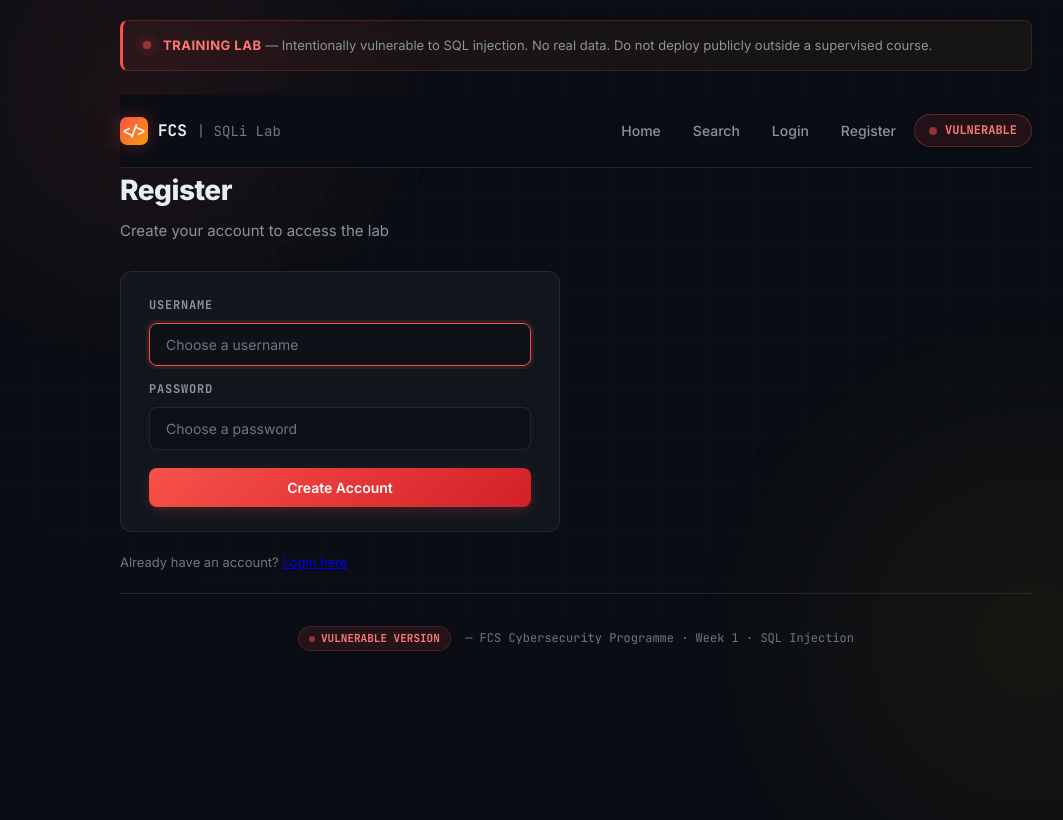
After one commit to mdmrabaa/sqli-lab, a Flask app: page /register in a window 1280 px wide. The commit adds this page. Shown: the whole page, without its empty margins (64-1127 px from the left). Run offline with Flask 3, Linux system fonts and the light colour scheme.

Commit message:
Add user registration, mode toggle button, and remove seed admin hint
- Add /register route and register.html template for student self-registration
- Remove seed admin credentials from login page
- Add visible VULNERABLE/HARDENED toggle button in navigation bar
- Add /toggle-mode route to switch between modes without restarting
- Add SECURE_MODE context processor for template access
- Update README with GitHub manual switch instructions
- Update both app/ and secure_version/ with all changes

```diff
--- a/app/app.py
+++ b/app/app.py
@@ -34,7 +34,7 @@ def init_db():
 
         CREATE TABLE users (
             id INTEGER PRIMARY KEY AUTOINCREMENT,
-            username TEXT NOT NULL,
+            username TEXT NOT NULL UNIQUE,
             password TEXT NOT NULL,
             role TEXT NOT NULL DEFAULT 'user'
         );
@@ -46,13 +46,9 @@ def init_db():
         );
         """
     )
-    db.executemany(
+    db.execute(
         "INSERT INTO users (username, password, role) VALUES (?, ?, ?)",
-        [
-            ("admin", "admin123", "admin"),
-            ("alice", "alice123", "user"),
-            ("bob", "bob123", "user"),
-        ],
+        ("admin", "admin123", "admin"),
     )
     db.executemany(
         "INSERT INTO products (name, category) VALUES (?, ?)",
@@ -72,6 +68,11 @@ if not os.path.exists(DB_PATH):
     init_db()
 
 
+@app.context_processor
+def inject_mode():
+    return {"SECURE_MODE": SECURE_MODE}
+
+
 # ---------------------------------------------------------------------------
 # Public pages
 # ---------------------------------------------------------------------------
@@ -79,6 +80,30 @@ if not os.path.exists(DB_PATH):
 @app.route("/")
 def index():
     return render_template("index.html", user=session.get("username"), role=session.get("role"))
+
+
+@app.route("/register", methods=["GET", "POST"])
+def register():
+    error = None
+    if request.method == "POST":
+        username = request.form.get("username", "").strip()
+        password = request.form.get("password", "").strip()
+
+        if not username or not password:
+            error = "Username and password are required"
+        else:
+            db = get_db()
+            try:
+                db.execute(
+                    "INSERT INTO users (username, password, role) VALUES (?, ?, ?)",
+                    (username, password, "user"),
+                )
+                db.commit()
+                return redirect(url_for("login"))
+            except sqlite3.IntegrityError:
+                error = "Username already exists"
+
+    return render_template("register.html", error=error)
 
 
 @app.route("/login", methods=["GET", "POST"])
@@ -150,6 +175,13 @@ def search():
 @app.route("/reset")
 def reset():
     init_db()
+    return redirect(url_for("index"))
+
+
+@app.route("/toggle-mode")
+def toggle_mode():
+    global SECURE_MODE
+    SECURE_MODE = not SECURE_MODE
     return redirect(url_for("index"))
 
 
--- a/app/templates/base.html
+++ b/app/templates/base.html
@@ -1,5 +1,5 @@
 <!doctype html>
-<html lang="">
+<html lang="en">
 <head>
   <meta charset="utf-8">
   <meta name="viewport" content="width=device-width, initial-scale=1">
@@ -9,7 +9,6 @@
   <link href="https://fonts.googleapis.com/css2?family=JetBrains+Mono:wght@400;500;700&family=Inter:wght@400;500;600;700;800&display=swap" rel="stylesheet">
   <style>
     :root {
-      /* Color ramps */
       --primary-50:  #fff1f0;
       --primary-100: #ffa39e;
       --primary-300: #ff7875;
@@ -23,8 +22,6 @@
       --warning-500: #d29922;
       --error-500:   #f85149;
       --info-500:    #58a6ff;
-
-      /* Neutrals */
       --bg:           #0a0e14;
       --bg-elevated:  #0d1117;
       --surface:      rgba(22, 27, 34, 0.72);
@@ -34,8 +31,6 @@
       --text:         #e6edf3;
       --text-muted:   #8b949e;
       --text-dim:     #6e7681;
-
-      /* Spacing */
       --radius: 12px;
       --radius-sm: 8px;
       --gap: 16px;
@@ -51,290 +46,77 @@
       overflow-x: hidden;
       position: relative;
     }
-
-    /* Animated background grid + glow */
-    .bg-glow {
-      position: fixed; top: 0; left: 0; width: 100%; height: 100%;
-      pointer-events: none; z-index: 0;
-    }
-    .bg-glow::before {
-      content: ''; position: absolute; top: -30%; left: -10%;
-      width: 600px; height: 600px; border-radius: 50%;
-      background: radial-gradient(circle, rgba(248,81,73,0.08) 0%, transparent 70%);
-      animation: float-glow 12s ease-in-out infinite;
-    }
-    .bg-glow::after {
-      content: ''; position: absolute; bottom: -20%; right: -10%;
-      width: 700px; height: 700px; border-radius: 50%;
-      background: radial-gradient(circle, rgba(245,158,11,0.06) 0%, transparent 70%);
-      animation: float-glow 14s ease-in-out infinite reverse;
-    }
-    @keyframes float-glow {
-      0%,100% { transform: translate(0,0); }
-      50% { transform: translate(40px, 30px); }
-    }
-    .bg-grid {
-      position: fixed; inset: 0; pointer-events: none; z-index: 0;
-      background-image:
-        linear-gradient(rgba(139,148,158,0.03) 1px, transparent 1px),
-        linear-gradient(90deg, rgba(139,148,158,0.03) 1px, transparent 1px);
-      background-size: 48px 48px;
-      mask-image: radial-gradient(ellipse 80% 60% at 50% 30%, black 30%, transparent 100%);
-    }
-
-    /* Container */
+    .bg-glow { position: fixed; top: 0; left: 0; width: 100%; height: 100%; pointer-events: none; z-index: 0; }
+    .bg-glow::before { content: ''; position: absolute; top: -30%; left: -10%; width: 600px; height: 600px; border-radius: 50%; background: radial-gradient(circle, rgba(248,81,73,0.08) 0%, transparent 70%); animation: float-glow 12s ease-in-out infinite; }
+    .bg-glow::after { content: ''; position: absolute; bottom: -20%; right: -10%; width: 700px; height: 700px; border-radius: 50%; background: radial-gradient(circle, rgba(245,158,11,0.06) 0%, transparent 70%); animation: float-glow 14s ease-in-out infinite reverse; }
+    @keyframes float-glow { 0%,100% { transform: translate(0,0); } 50% { transform: translate(40px, 30px); } }
+    .bg-grid { position: fixed; inset: 0; pointer-events: none; z-index: 0; background-image: linear-gradient(rgba(139,148,158,0.03) 1px, transparent 1px), linear-gradient(90deg, rgba(139,148,158,0.03) 1px, transparent 1px); background-size: 48px 48px; mask-image: radial-gradient(ellipse 80% 60% at 50% 30%, black 30%, transparent 100%); }
     .container { max-width: 960px; margin: 0 auto; padding: 0 24px; position: relative; z-index: 1; }
-
-    /* Banner */
-    .banner {
-      display: flex; align-items: center; gap: 12px;
-      background: linear-gradient(135deg, rgba(248,81,73,0.08), rgba(245,158,11,0.05));
-      border: 1px solid rgba(248,81,73,0.2);
-      border-left: 3px solid var(--primary-500);
-      padding: 14px 20px;
-      border-radius: var(--radius-sm);
-      margin: 20px 0 24px;
-      font-size: 13px;
-      color: var(--text-muted);
-      backdrop-filter: blur(8px);
-    }
-    .banner-dot {
-      width: 8px; height: 8px; border-radius: 50%;
-      background: var(--primary-500); flex-shrink: 0;
-      box-shadow: 0 0 12px var(--primary-500);
-      animation: pulse-dot 2s ease-in-out infinite;
-    }
-    @keyframes pulse-dot {
-      0%,100% { opacity: 1; }
-      50% { opacity: 0.3; }
-    }
+    .banner { display: flex; align-items: center; gap: 12px; background: linear-gradient(135deg, rgba(248,81,73,0.08), rgba(245,158,11,0.05)); border: 1px solid rgba(248,81,73,0.2); border-left: 3px solid var(--primary-500); padding: 14px 20px; border-radius: var(--radius-sm); margin: 20px 0 24px; font-size: 13px; color: var(--text-muted); backdrop-filter: blur(8px); }
+    .banner-dot { width: 8px; height: 8px; border-radius: 50%; background: var(--primary-500); flex-shrink: 0; box-shadow: 0 0 12px var(--primary-500); animation: pulse-dot 2s ease-in-out infinite; }
+    @keyframes pulse-dot { 0%,100% { opacity: 1; } 50% { opacity: 0.3; } }
     .banner strong { color: var(--primary-300); letter-spacing: 0.5px; }
-
-    /* Navigation */
-    nav {
-      display: flex; align-items: center; gap: 6px;
-      padding: 16px 0; border-bottom: 1px solid var(--border);
-      flex-wrap: wrap; position: sticky; top: 0; z-index: 100;
-      background: rgba(10,14,20,0.85);
-      backdrop-filter: blur(12px);
-      -webkit-backdrop-filter: blur(12px);
-    }
-    nav .brand {
-      font-family: 'JetBrains Mono', monospace;
-      color: var(--text); font-weight: 700; font-size: 16px;
-      margin-right: auto; padding: 6px 0;
-      display: flex; align-items: center; gap: 10px;
-      text-decoration: none;
-    }
-    nav .brand .logo {
-      width: 28px; height: 28px; border-radius: 7px;
-      background: linear-gradient(135deg, var(--primary-500), var(--accent-500));
-      display: flex; align-items: center; justify-content: center;
-      font-size: 14px; font-weight: 800; color: #fff;
-      box-shadow: 0 0 20px rgba(248,81,73,0.3);
-    }
+    nav { display: flex; align-items: center; gap: 6px; padding: 16px 0; border-bottom: 1px solid var(--border); flex-wrap: wrap; position: sticky; top: 0; z-index: 100; background: rgba(10,14,20,0.85); backdrop-filter: blur(12px); -webkit-backdrop-filter: blur(12px); }
+    nav .brand { font-family: 'JetBrains Mono', monospace; color: var(--text); font-weight: 700; font-size: 16px; margin-right: auto; padding: 6px 0; display: flex; align-items: center; gap: 10px; text-decoration: none; }
+    nav .brand .logo { width: 28px; height: 28px; border-radius: 7px; background: linear-gradient(135deg, var(--primary-500), var(--accent-500)); display: flex; align-items: center; justify-content: center; font-size: 14px; font-weight: 800; color: #fff; box-shadow: 0 0 20px rgba(248,81,73,0.3); }
     nav .brand span { color: var(--text-dim); font-weight: 400; font-size: 14px; }
     nav .nav-links { display: flex; gap: 4px; align-items: center; flex-wrap: wrap; }
-    nav a.nav-link {
-      color: var(--text-muted); text-decoration: none;
-      padding: 7px 14px; border-radius: var(--radius-sm);
-      font-size: 14px; font-weight: 500;
-      transition: all 0.2s ease;
-    }
-    nav a.nav-link:hover {
-      color: var(--text); background: var(--surface);
-      transform: translateY(-1px);
-    }
-    nav .logout-link {
-      color: var(--primary-300);
-      font-family: 'JetBrains Mono', monospace; font-size: 13px;
-    }
-
-    /* Cards */
-    .card {
-      background: var(--surface);
-      border: 1px solid var(--border);
-      border-radius: var(--radius);
-      padding: 24px 28px;
-      margin-bottom: var(--gap);
-      backdrop-filter: blur(8px);
-      -webkit-backdrop-filter: blur(8px);
-      transition: border-color 0.2s, transform 0.2s;
-    }
+    nav a.nav-link { color: var(--text-muted); text-decoration: none; padding: 7px 14px; border-radius: var(--radius-sm); font-size: 14px; font-weight: 500; transition: all 0.2s ease; }
+    nav a.nav-link:hover { color: var(--text); background: var(--surface); transform: translateY(-1px); }
+    nav .logout-link { color: var(--primary-300); font-family: 'JetBrains Mono', monospace; font-size: 13px; }
+    .card { background: var(--surface); border: 1px solid var(--border); border-radius: var(--radius); padding: 24px 28px; margin-bottom: var(--gap); backdrop-filter: blur(8px); -webkit-backdrop-filter: blur(8px); transition: border-color 0.2s, transform 0.2s; }
     .card:hover { border-color: var(--border-bright); }
     .card h3 { margin-bottom: 8px; font-size: 16px; font-weight: 600; }
     .card h3 a { color: var(--text); text-decoration: none; transition: color 0.2s; }
     .card h3 a:hover { color: var(--primary-300); }
     .card p { color: var(--text-muted); font-size: 14px; }
-
-    /* Tables */
     table { width: 100%; border-collapse: collapse; margin: 12px 0; font-size: 14px; }
     th, td { padding: 12px 16px; text-align: left; border-bottom: 1px solid var(--border); }
-    th {
-      color: var(--text-dim); font-weight: 600; font-size: 11px;
-      text-transform: uppercase; letter-spacing: 1px;
-      font-family: 'JetBrains Mono', monospace;
-    }
+    th { color: var(--text-dim); font-weight: 600; font-size: 11px; text-transform: uppercase; letter-spacing: 1px; font-family: 'JetBrains Mono', monospace; }
     tr { transition: background 0.15s; }
     tr:hover td { background: rgba(248,81,73,0.04); }
     td { font-family: 'JetBrains Mono', monospace; font-size: 13px; }
-
-    /* Forms */
-    input, select {
-      width: 100%; padding: 12px 16px;
-      background: rgba(10,14,20,0.6);
-      border: 1px solid var(--border);
-      border-radius: var(--radius-sm);
-      color: var(--text); font-size: 14px;
-      font-family: 'Inter', sans-serif;
-      margin: 4px 0 14px;
-      transition: all 0.2s ease;
-    }
+    input, select { width: 100%; padding: 12px 16px; background: rgba(10,14,20,0.6); border: 1px solid var(--border); border-radius: var(--radius-sm); color: var(--text); font-size: 14px; font-family: 'Inter', sans-serif; margin: 4px 0 14px; transition: all 0.2s ease; }
     input::placeholder { color: var(--text-dim); }
-    input:focus, select:focus {
-      outline: none;
-      border-color: var(--primary-500);
-      box-shadow: 0 0 0 3px rgba(248,81,73,0.12);
-    }
-    label {
-      display: block; font-size: 12px; font-weight: 600;
-      color: var(--text-muted); margin-bottom: 4px;
-      text-transform: uppercase; letter-spacing: 0.8px;
-      font-family: 'JetBrains Mono', monospace;
-    }
-
-    /* Buttons */
-    button, .btn {
-      display: inline-flex; align-items: center; justify-content: center;
-      padding: 11px 22px;
-      background: linear-gradient(135deg, var(--primary-500), var(--primary-700));
-      color: #fff; border: none; border-radius: var(--radius-sm);
-      font-size: 14px; font-weight: 600;
-      font-family: 'Inter', sans-serif;
-      cursor: pointer; text-decoration: none;
-      transition: all 0.2s ease;
-      box-shadow: 0 4px 12px rgba(248,81,73,0.2);
-    }
-    button:hover, .btn:hover {
-      transform: translateY(-1px);
-      box-shadow: 0 6px 20px rgba(248,81,73,0.3);
-    }
+    input:focus, select:focus { outline: none; border-color: var(--primary-500); box-shadow: 0 0 0 3px rgba(248,81,73,0.12); }
+    label { display: block; font-size: 12px; font-weight: 600; color: var(--text-muted); margin-bottom: 4px; text-transform: uppercase; letter-spacing: 0.8px; font-family: 'JetBrains Mono', monospace; }
+    button, .btn { display: inline-flex; align-items: center; justify-content: center; padding: 11px 22px; background: linear-gradient(135deg, var(--primary-500), var(--primary-700)); color: #fff; border: none; border-radius: var(--radius-sm); font-size: 14px; font-weight: 600; font-family: 'Inter', sans-serif; cursor: pointer; text-decoration: none; transition: all 0.2s ease; box-shadow: 0 4px 12px rgba(248,81,73,0.2); }
+    button:hover, .btn:hover { transform: translateY(-1px); box-shadow: 0 6px 20px rgba(248,81,73,0.3); }
     button:active, .btn:active { transform: translateY(0); }
-    button.danger, .btn.danger {
-      background: linear-gradient(135deg, var(--error-500), #c5283f);
-      box-shadow: 0 4px 12px rgba(248,81,73,0.15);
-    }
+    button.danger, .btn.danger { background: linear-gradient(135deg, var(--error-500), #c5283f); box-shadow: 0 4px 12px rgba(248,81,73,0.15); }
     button.small { padding: 6px 14px; font-size: 12px; }
-    button.ghost {
-      background: transparent; border: 1px solid var(--border);
-      box-shadow: none; color: var(--text-muted);
-    }
+    button.ghost { background: transparent; border: 1px solid var(--border); box-shadow: none; color: var(--text-muted); }
     button.ghost:hover { color: var(--text); border-color: var(--border-bright); box-shadow: none; }
-
-    /* Alerts */
-    .error {
-      color: var(--primary-300); font-size: 14px; margin: 12px 0;
-      padding: 12px 16px;
-      background: rgba(248,81,73,0.08);
-      border: 1px solid rgba(248,81,73,0.2);
-      border-radius: var(--radius-sm);
-      font-family: 'JetBrains Mono', monospace; font-size: 13px;
-    }
+    .error { color: var(--primary-300); font-size: 14px; margin: 12px 0; padding: 12px 16px; background: rgba(248,81,73,0.08); border: 1px solid rgba(248,81,73,0.2); border-radius: var(--radius-sm); font-family: 'JetBrains Mono', monospace; font-size: 13px; }
     .success { color: var(--success-500); font-size: 14px; margin: 12px 0; }
-
-    /* Stats */
     .stats { display: grid; grid-template-columns: repeat(auto-fit, minmax(200px, 1fr)); gap: 14px; margin-bottom: 24px; }
-    .stat {
-      background: var(--surface);
-      border: 1px solid var(--border);
-      border-radius: var(--radius);
-      padding: 20px 24px;
-      backdrop-filter: blur(8px);
-      position: relative; overflow: hidden;
-    }
-    .stat::before {
-      content: ''; position: absolute; top: 0; left: 0; right: 0; height: 2px;
-      background: linear-gradient(90deg, var(--primary-500), var(--accent-500));
-      opacity: 0.6;
-    }
-    .stat .value {
-      font-size: 32px; font-weight: 800; font-family: 'JetBrains Mono', monospace;
-      background: linear-gradient(135deg, var(--primary-300), var(--accent-500));
-      -webkit-background-clip: text; -webkit-text-fill-color: transparent;
-    }
-    .stat .label {
-      font-size: 11px; color: var(--text-dim);
-      text-transform: uppercase; letter-spacing: 1.5px;
-      font-family: 'JetBrains Mono', monospace; margin-top: 4px;
-    }
-
-    /* Badges */
-    .badge {
-      display: inline-block; padding: 3px 12px;
-      border-radius: 20px; font-size: 11px; font-weight: 700;
-      font-family: 'JetBrains Mono', monospace; letter-spacing: 0.5px;
-      text-transform: uppercase;
-    }
-    .badge.admin {
-      background: rgba(245,158,11,0.12);
-      color: var(--accent-500);
-      border: 1px solid rgba(245,158,11,0.25);
-    }
-    .badge.user {
-      background: rgba(63,185,80,0.12);
-      color: var(--success-500);
-      border: 1px solid rgba(63,185,80,0.25);
-    }
-
-    /* Typography */
+    .stat { background: var(--surface); border: 1px solid var(--border); border-radius: var(--radius); padding: 20px 24px; backdrop-filter: blur(8px); position: relative; overflow: hidden; }
+    .stat::before { content: ''; position: absolute; top: 0; left: 0; right: 0; height: 2px; background: linear-gradient(90deg, var(--primary-500), var(--accent-500)); opacity: 0.6; }
+    .stat .value { font-size: 32px; font-weight: 800; font-family: 'JetBrains Mono', monospace; background: linear-gradient(135deg, var(--primary-300), var(--accent-500)); -webkit-background-clip: text; -webkit-text-fill-color: transparent; }
+    .stat .label { font-size: 11px; color: var(--text-dim); text-transform: uppercase; letter-spacing: 1.5px; font-family: 'JetBrains Mono', monospace; margin-top: 4px; }
+    .badge { display: inline-block; padding: 3px 12px; border-radius: 20px; font-size: 11px; font-weight: 700; font-family: 'JetBrains Mono', monospace; letter-spacing: 0.5px; text-transform: uppercase; }
+    .badge.admin { background: rgba(245,158,11,0.12); color: var(--accent-500); border: 1px solid rgba(245,158,11,0.25); }
+    .badge.user { background: rgba(63,185,80,0.12); color: var(--success-500); border: 1px solid rgba(63,185,80,0.25); }
     h1 { font-size: 28px; font-weight: 800; letter-spacing: -0.5px; margin-bottom: 6px; }
     h2 { font-size: 20px; font-weight: 700; margin-bottom: 12px; }
     .subtitle { color: var(--text-muted); font-size: 15px; margin-bottom: 28px; }
     .hint { color: var(--text-dim); font-size: 13px; margin-top: 20px; }
-    code {
-      font-family: 'JetBrains Mono', monospace;
-      background: rgba(248,81,73,0.08);
-      padding: 3px 10px; border-radius: 5px;
-      font-size: 13px; color: var(--primary-300);
-      border: 1px solid rgba(248,81,73,0.12);
-    }
+    code { font-family: 'JetBrains Mono', monospace; background: rgba(248,81,73,0.08); padding: 3px 10px; border-radius: 5px; font-size: 13px; color: var(--primary-300); border: 1px solid rgba(248,81,73,0.12); }
     .inline-form { display: inline; }
     hr { border: none; border-top: 1px solid var(--border); margin: 24px 0; }
-
-    /* Footer */
-    footer {
-      text-align: center; padding: 32px 0; margin-top: 20px;
-      color: var(--text-dim); font-size: 12px;
-      font-family: 'JetBrains Mono', monospace;
-      border-top: 1px solid var(--border);
-    }
-    footer .ver-tag {
-      display: inline-flex; align-items: center; gap: 6px;
-      padding: 3px 10px; border-radius: 20px;
-      background: rgba(248,81,73,0.1); color: var(--primary-300);
-      border: 1px solid rgba(248,81,73,0.2); font-size: 11px; font-weight: 600;
-    }
-    footer .ver-tag .dot {
-      width: 6px; height: 6px; border-radius: 50%; background: var(--primary-500);
-      animation: pulse-dot 2s ease-in-out infinite;
-    }
-
-    /* Fade-in animation */
+    footer { text-align: center; padding: 32px 0; margin-top: 20px; color: var(--text-dim); font-size: 12px; font-family: 'JetBrains Mono', monospace; border-top: 1px solid var(--border); }
+    footer .ver-tag { display: inline-flex; align-items: center; gap: 6px; padding: 3px 10px; border-radius: 20px; background: rgba(248,81,73,0.1); color: var(--primary-300); border: 1px solid rgba(248,81,73,0.2); font-size: 11px; font-weight: 600; }
+    footer .ver-tag .dot { width: 6px; height: 6px; border-radius: 50%; background: var(--primary-500); animation: pulse-dot 2s ease-in-out infinite; }
     .fade-in { animation: fadeIn 0.5s ease-out; }
-    @keyframes fadeIn {
-      from { opacity: 0; transform: translateY(8px); }
-      to { opacity: 1; transform: translateY(0); }
-    }
-
-    /* Responsive */
-    @media (max-width: 640px) {
-      .container { padding: 0 16px; }
-      nav { position: relative; }
-      .card { padding: 18px 20px; }
-      h1 { font-size: 22px; }
-      .stat { padding: 16px 18px; }
-      .stat .value { font-size: 26px; }
-    }
+    @keyframes fadeIn { from { opacity: 0; transform: translateY(8px); } to { opacity: 1; transform: translateY(0); } }
+    .mode-toggle { display: inline-flex; align-items: center; gap: 8px; padding: 6px 14px; border-radius: 20px; font-size: 12px; font-weight: 600; font-family: 'JetBrains Mono', monospace; text-decoration: none; transition: all 0.2s ease; border: 1px solid var(--border); }
+    .mode-toggle:hover { transform: translateY(-1px); }
+    .mode-toggle.vulnerable { background: rgba(248,81,73,0.1); color: var(--primary-300); border-color: rgba(248,81,73,0.3); }
+    .mode-toggle.hardened { background: rgba(63,185,80,0.1); color: var(--success-500); border-color: rgba(63,185,80,0.3); }
+    .mode-toggle .dot { width: 8px; height: 8px; border-radius: 50%; animation: pulse-dot 2s ease-in-out infinite; }
+    .mode-toggle.vulnerable .dot { background: var(--primary-500); }
+    .mode-toggle.hardened .dot { background: var(--success-500); }
+    @media (max-width: 640px) { .container { padding: 0 16px; } nav { position: relative; } .card { padding: 18px 20px; } h1 { font-size: 22px; } .stat { padding: 16px 18px; } .stat .value { font-size: 26px; } }
   </style>
 </head>
 <body>
@@ -360,14 +142,19 @@
           <a href="{{ url_for('logout') }}" class="nav-link logout-link">Logout ({{ session.get('username') }})</a>
         {% else %}
           <a href="{{ url_for('login') }}" class="nav-link">Login</a>
+          <a href="{{ url_for('register') }}" class="nav-link">Register</a>
         {% endif %}
+        <a href="{{ url_for('toggle_mode') }}" class="mode-toggle {{ 'hardened' if SECURE_MODE else 'vulnerable' }}">
+          <span class="dot"></span>
+          {{ 'HARDENED' if SECURE_MODE else 'VULNERABLE' }}
+        </a>
       </div>
     </nav>
     <div class="fade-in">
       {% block content %}{% endblock %}
     </div>
     <footer>
-      <span class="ver-tag"><span class="dot"></span> VULNERABLE VERSION</span>
+      <span class="ver-tag"><span class="dot"></span> {{ 'HARDENED VERSION' if SECURE_MODE else 'VULNERABLE VERSION' }}</span>
       &nbsp;— FCS Cybersecurity Programme · Week 1 · SQL Injection
     </footer>
   </div>
--- a/app/templates/login.html
+++ b/app/templates/login.html
@@ -14,5 +14,5 @@
   </form>
 </div>
 
-<p class="hint">Seed admin account: <code>admin / admin123</code> &nbsp; · &nbsp; Try: <code>admin' --</code></p>
+<p class="hint">Don't have an account? <a href="{{ url_for('register') }}">Register here</a></p>
 {% endblock %}
--- /dev/null
+++ b/app/templates/register.html
@@ -0,0 +1,18 @@
+{% extends "base.html" %}
+{% block content %}
+<h1>Register</h1>
+<p class="subtitle">Create your account to access the lab</p>
+
+<div class="card" style="max-width:440px;">
+  {% if error %}<p class="error">{{ error }}</p>{% endif %}
+  <form method="post">
+    <label>Username</label>
+    <input type="text" name="username" autocomplete="off" autofocus placeholder="Choose a username">
+    <label>Password</label>
+    <input type="password" name="password" autocomplete="off" placeholder="Choose a password">
+    <button type="submit" style="width:100%; margin-top:4px;">Create Account</button>
+  </form>
+</div>
+
+<p class="hint">Already have an account? <a href="{{ url_for('login') }}">Login here</a></p>
+{% endblock %}
--- a/secure_version/templates/login.html
+++ b/secure_version/templates/login.html
@@ -1,7 +1,7 @@
 {% extends "base.html" %}
 {% block content %}
 <h1>Login</h1>
-<p class="subtitle">Authenticate to access the lab — parameterized &amp; safe</p>
+<p class="subtitle">Authenticate to access the lab</p>
 
 <div class="card" style="max-width:440px;">
   {% if error %}<p class="error">{{ error }}</p>{% endif %}
@@ -14,5 +14,5 @@
   </form>
 </div>
 
-<p class="hint">Seed admin account: <code>admin / admin123</code> &nbsp; · &nbsp; Injection won't work here: <code>admin' --</code></p>
+<p class="hint">Don't have an account? <a href="{{ url_for('register') }}">Register here</a></p>
 {% endblock %}
```
Also changed, not shown: secure_version/app.py (+27 -7 lines), secure_version/templates/base.html (+50 -258 lines), secure_version/templates/register.html (added, +18 -0 lines), README.md.
